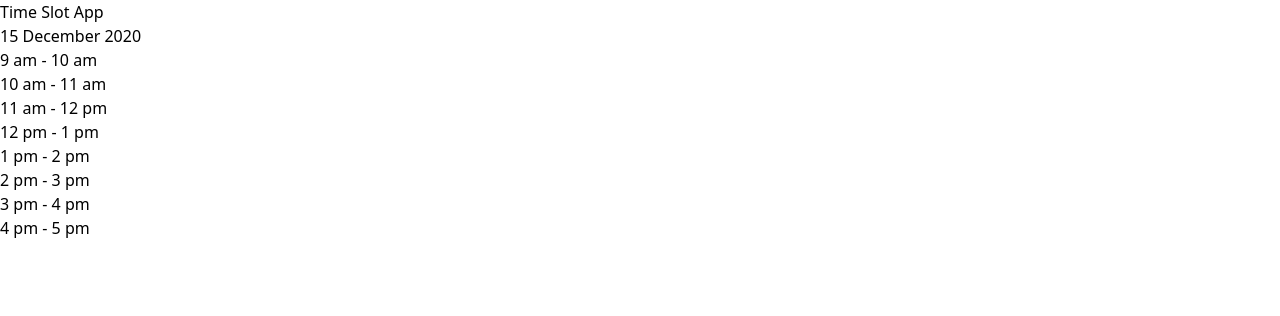
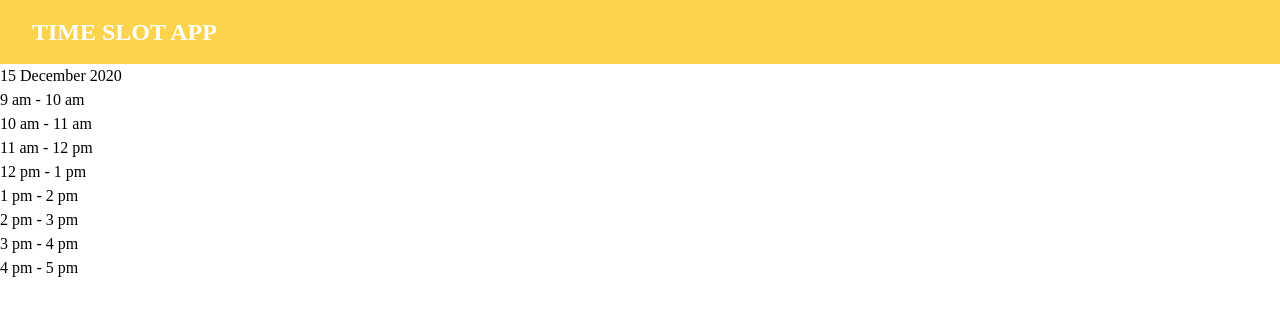
Before and after one commit to sruthi-98/Time-Slot-App, a React (Create React App) app: page / in a window 1280 px wide. Shown: the top 316 px of the page. Built offline with nearby package versions, Linux system fonts and the light colour scheme.

Commit message:
Add styling to header

```diff
--- a/src/components/Header.js
+++ b/src/components/Header.js
@@ -2,8 +2,8 @@ import React from 'react';
 
 function Header() {
     return (
-        <div className="Header">
-            <h3>Time Slot App</h3>
+        <div className="p-4 bg-yellow-300">
+            <h3 className="text-2xl text-white font-extrabold uppercase mx-4">Time Slot App</h3>
         </div>
     )
 }
--- a/src/index.css
+++ b/src/index.css
@@ -1,3 +1,9 @@
 @tailwind base;
 @tailwind components;
 @tailwind utilities;
+
+@import url('https://fonts.googleapis.com/css?family=Montserrat:400,600,800,900');
+
+* {
+    font-family: 'Montserrat';
+}
```
